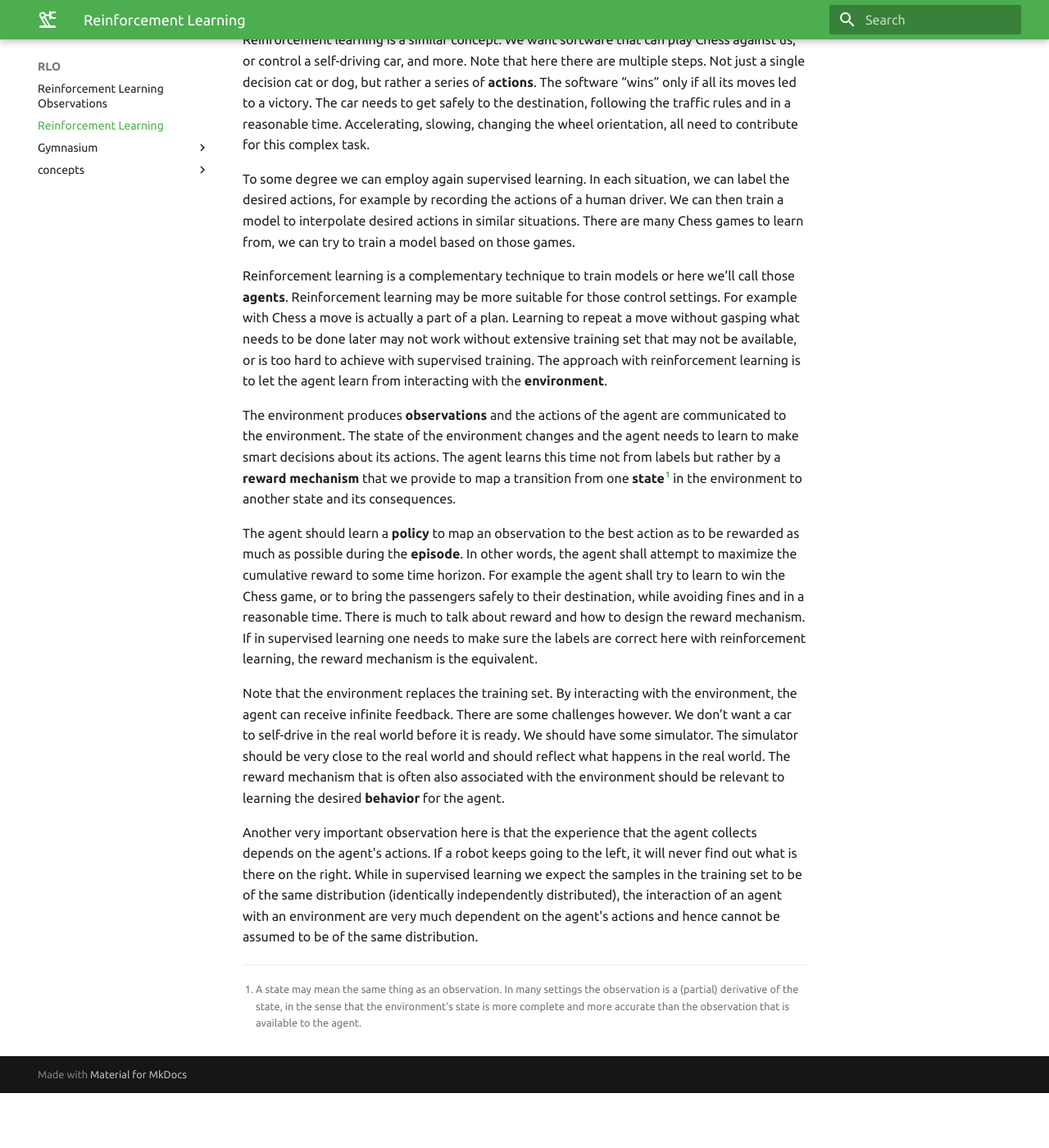
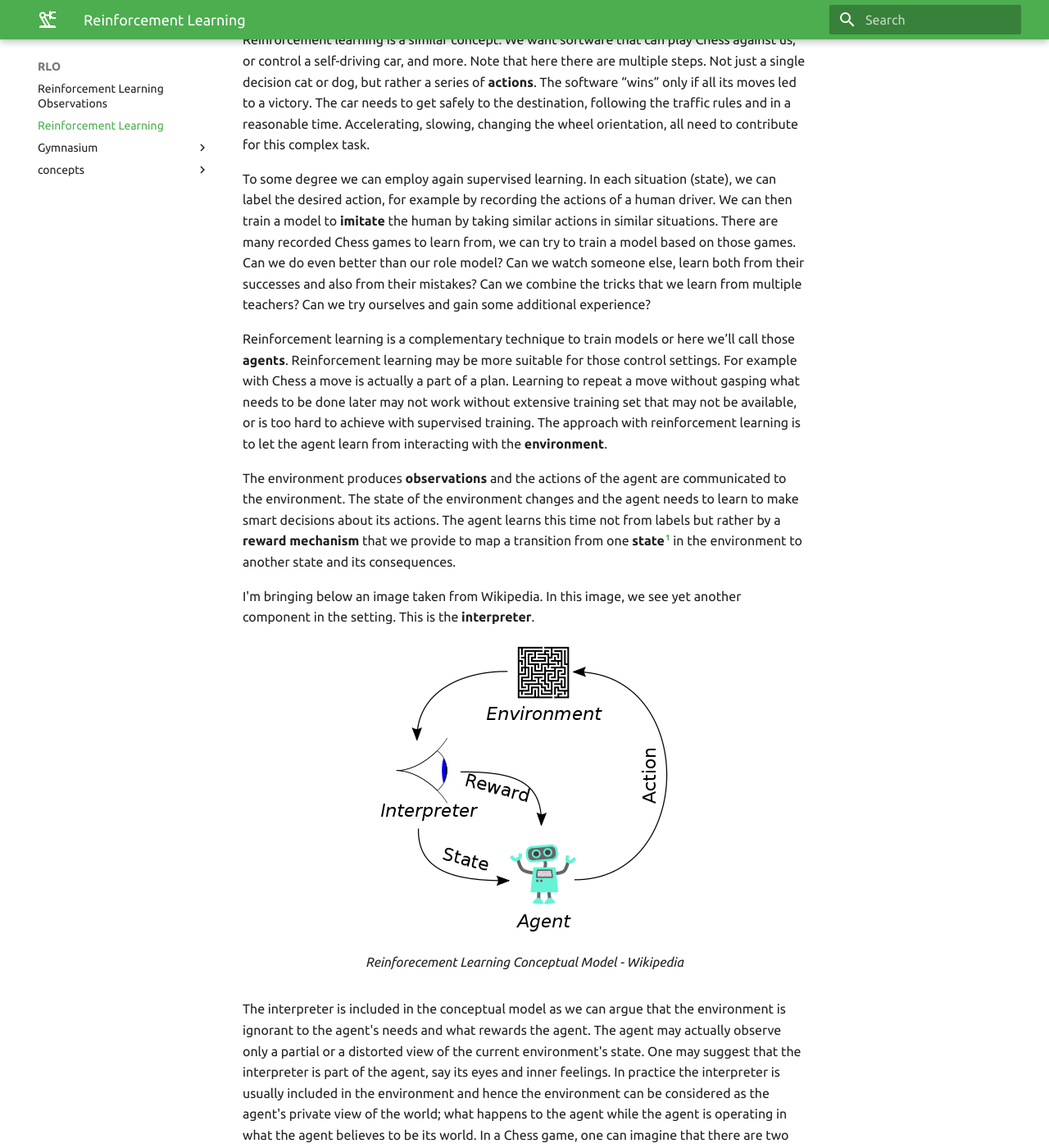
Before and after one commit to zbenmo/RLO, an MkDocs documentation site: the page built from docs/reinforcement_learning.md, in a window 1280 px wide and 1400 px high, scrolled down 524 px. Shown: the whole window at 82% size. Built offline with MkDocs 1.6.1 and Material for MkDocs 9.7.7, drawn with Linux system fonts in a browser that asks for light colours; before the commit the page ends 1857 px from its top, so only the background shows below that; some of the changed text lies outside the part shown.

Commit message:
Added "Interpreter" to the general description of RL.

```diff
--- a/docs/reinforcement_learning.md
+++ b/docs/reinforcement_learning.md
@@ -10,11 +10,24 @@ For example for teaching software to distinguish between cats and dogs in images
 
 Reinforcement learning is a similar concept. We want software that can play Chess against us, or control a self-driving car, and more. Note that here there are multiple steps. Not just a single decision cat or dog, but rather a series of **actions**. The software “wins” only if all its moves led to a victory. The car needs to get safely to the destination, following the traffic rules and in a reasonable time. Accelerating, slowing, changing the wheel orientation, all need to contribute for this complex task.
 
-To some degree we can employ again supervised learning. In each situation, we can label the desired actions, for example by recording the actions of a human driver. We can then train a model to interpolate desired actions in similar situations. There are many Chess games to learn from, we can try to train a model based on those games.
+To some degree we can employ again supervised learning. In each situation (state), we can label the desired action, for example by recording the actions of a human driver. We can then train a model to **imitate** the human by taking similar actions in similar situations. There are many recorded Chess games to learn from, we can try to train a model based on those games.
+Can we do even better than our role model? Can we watch someone else, learn both from their successes and also from their mistakes? Can we combine the tricks that we learn from multiple teachers? Can we try ourselves and gain some additional experience?
 
 Reinforcement learning is a complementary technique to train models or here we’ll call those **agents**. Reinforcement learning may be more suitable for those control settings. For example with Chess a move is actually a part of a plan. Learning to repeat a move without gasping what needs to be done later may not work without extensive training set that may not be available, or is too hard to achieve with supervised training. The approach with reinforcement learning is to let the agent learn from interacting with the **environment**.
 
 The environment produces **observations** and the actions of the agent are communicated to the environment. The state of the environment changes and the agent needs to learn to make smart decisions about its actions. The agent learns this time not from labels but rather by a **reward mechanism** that we provide to map a transition from one **state**[^1] in the environment to another state and its consequences.
+
+I'm bringing below an image taken from Wikipedia. In this image, we see yet another component in the setting. This is the **interpreter**.
+
+<figure>
+  <img src="../images/Reinforcement_learning_diagram.svg.png" alt="Reinforcement learning diagram"/>
+  <figcaption>Reinforecement Learning Conceptual Model - Wikipedia</figcaption>
+</figure>
+
+The interpreter is included in the conceptual model as we can argue that the environment is ignorant to the agent's needs and what rewards the agent. The agent may actually observe only a partial or a distorted view of the current environment's state. One may suggest that the interpreter is part of the agent, say its eyes and inner feelings.
+In practice the interpreter is usually included in the environment and hence the environment can be considered as the agent's private view of the world; what happens to the agent while the agent is operating in what the agent believes to be its world.
+In a Chess game, one can imagine that there are two environments. One environment for one player and anoter environment for the other player, where the two environments are being synchronized somehow behind the scenes.
+The environment can be shared among multiple agents in a setting where they need to compete and/or coordinate for example. The reward may be unique for each of the agents, or shared. The same goes for the observation.
 
 The agent should learn a **policy** to map an observation to the best action as to be rewarded as much as possible during the **episode**. In other words, the agent shall attempt to maximize the cumulative reward to some time horizon. For example the agent shall try to learn to win the Chess game, or to bring the passengers safely to their destination, while avoiding fines and in a reasonable time. There is much to talk about reward and how to design the reward mechanism. If in supervised learning one needs to make sure the labels are correct here with reinforcement learning, the reward mechanism is the equivalent.
 
```
Also changed, not shown: docs/Gymnasium/creating_a_new_environment.md (+1 -1 lines), docs/Gymnasium/wrappers.md (+2 -1 lines), docs/images/Reinforcement_learning_diagram.svg.png (added).
